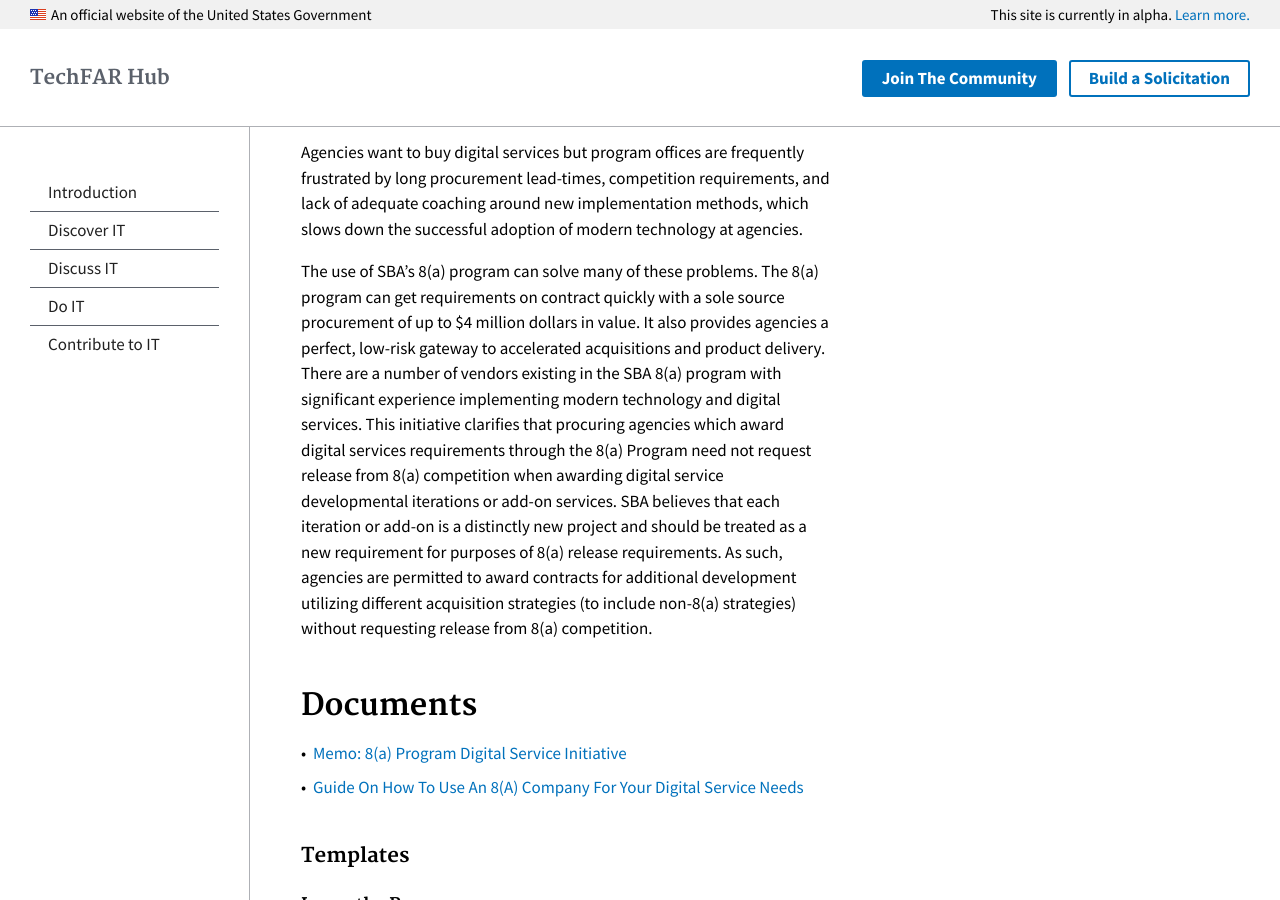
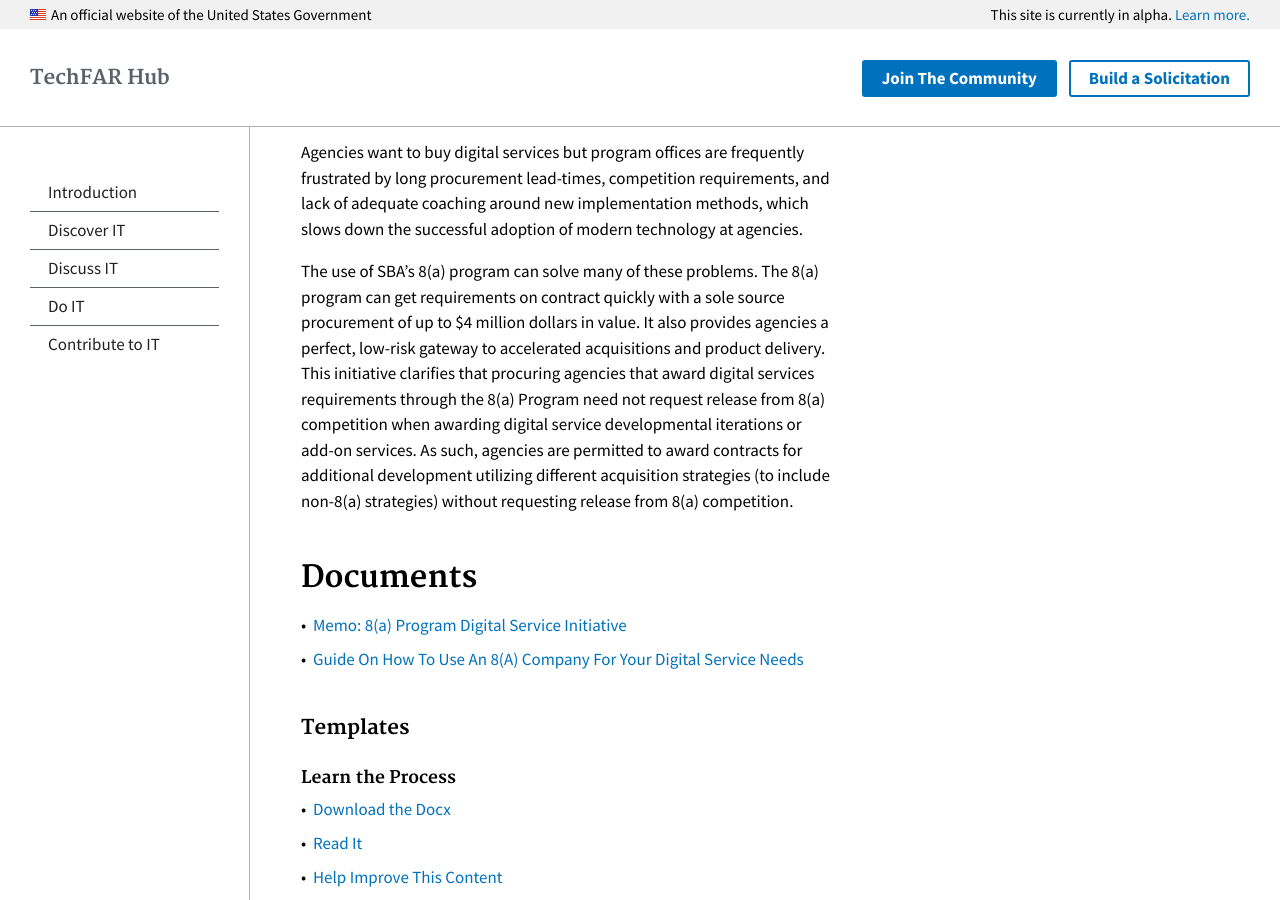
Before and after one commit to usds/techfar-hub, a Jekyll site: the page built from sba-docs/sba8a.md, in a window 1280 px wide and 900 px high, scrolled down 271 px. Built offline with Jekyll 4.4.1, drawn with Linux system fonts in a browser that asks for light colours.

Commit message:
Updating intro content
CUT IT. CUT IT. CUT IT>>>

```diff
--- a/sba-docs/sba8a.md
+++ b/sba-docs/sba8a.md
@@ -9,7 +9,7 @@
 
 Agencies want to buy digital services but program offices are frequently frustrated by long procurement lead-times, competition requirements, and lack of adequate coaching around new implementation methods, which slows down the successful adoption of modern technology at agencies.
 
-The use of SBA’s 8(a) program can solve many of these problems.  The 8(a) program can get requirements on contract quickly with a sole source procurement of up to $4 million dollars in value.  It also provides agencies a perfect, low-risk gateway to accelerated acquisitions and product delivery. There are a number of vendors existing in the SBA 8(a) program with significant experience implementing modern technology and digital services. This initiative clarifies that procuring agencies which award digital services requirements through the 8(a) Program need not request release from 8(a) competition when awarding digital service developmental iterations or add-on services.  SBA believes that each iteration or add-on is a distinctly new project and should be treated as a new requirement for purposes of 8(a) release requirements.  As such, agencies are permitted to award contracts for additional development utilizing different acquisition strategies (to include non-8(a) strategies) without requesting release from 8(a) competition.
+The use of SBA’s 8(a) program can solve many of these problems.  The 8(a) program can get requirements on contract quickly with a sole source procurement of up to $4 million dollars in value.  It also provides agencies a perfect, low-risk gateway to accelerated acquisitions and product delivery. This initiative clarifies that procuring agencies that award digital services requirements through the 8(a) Program need not request release from 8(a) competition when awarding digital service developmental iterations or add-on services.  As such, agencies are permitted to award contracts for additional development utilizing different acquisition strategies (to include non-8(a) strategies) without requesting release from 8(a) competition.
 
 ## Documents
 * [Memo: 8(a) Program Digital Service Initiative](https://techfarhub.cio.gov/assets/files/8aSBA_USDSMemo.pdf)
```
